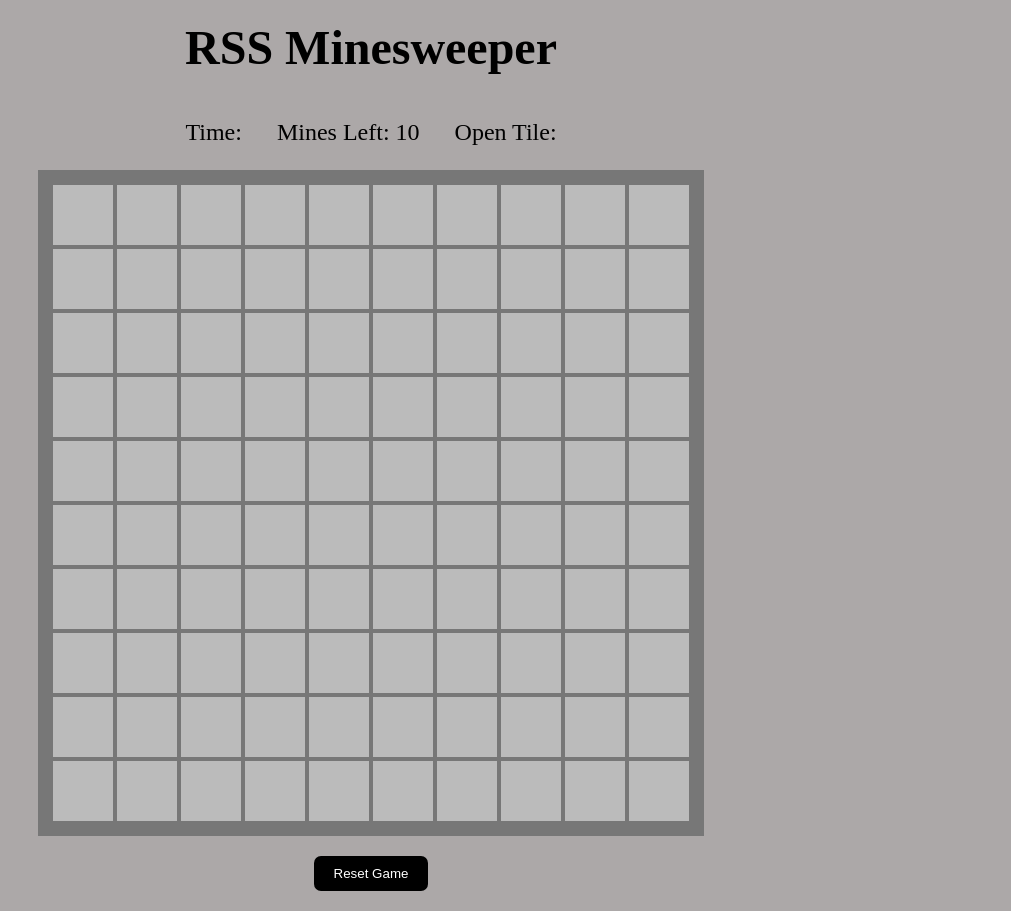
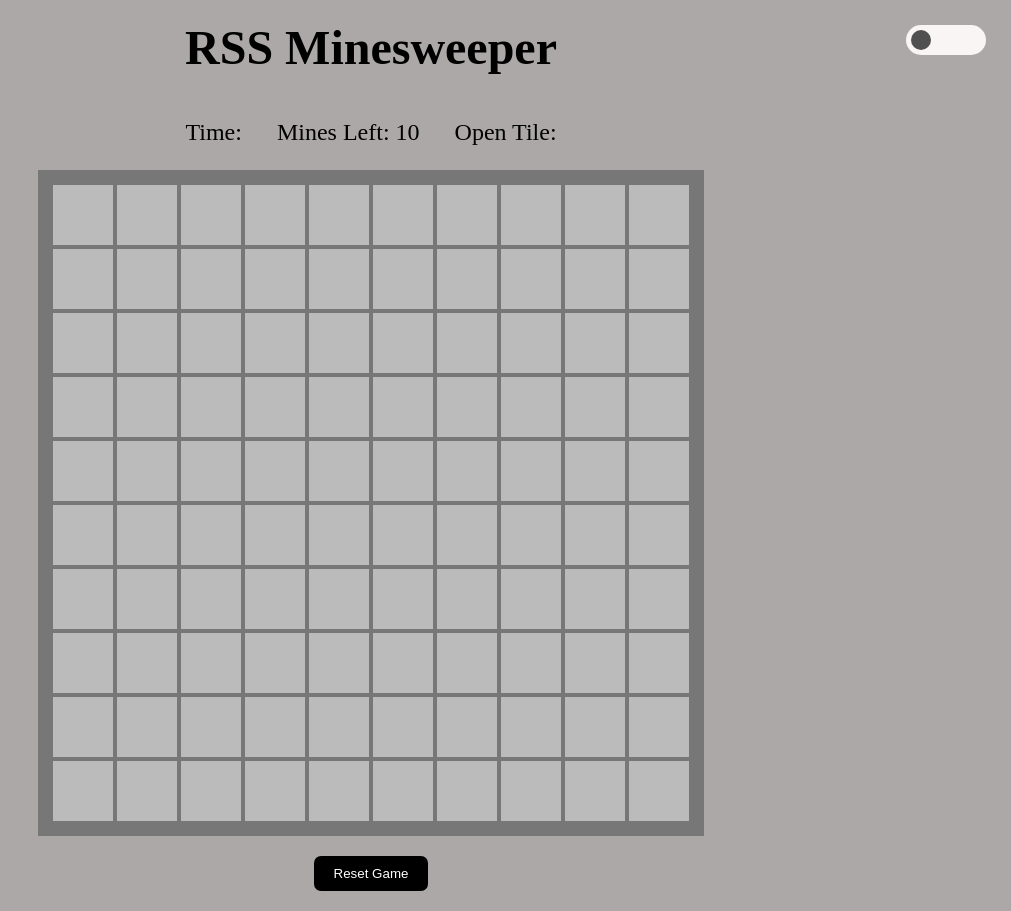
Before and after one commit to bogdanovich231/minesweeper, a website built with webpack: page minesweeper/dist/index.html in a window 1280 px wide. Shown: the whole page, without its empty margins (269-1280 px from the left). Built offline with nearby package versions, Linux system fonts and the light colour scheme.

Commit message:
feat: styles mode light && create toggle mode

```diff
--- a/minesweeper/src/index.js
+++ b/minesweeper/src/index.js
@@ -13,6 +13,9 @@ const sweeperFields = document.createElement("div");
 const sweeperSteps = document.createElement("span");
 const sweeperRestart = document.createElement("button");
 
+const sweeperMode = document.createElement("div");
+const sweeperModeToggle = document.createElement("div");
+
 const boardS = 10;
 const boardMines = 10;
 
@@ -24,7 +27,8 @@ sweeperTimer.className = "sweeper_timer";
 sweeperFields.className = "sweeper_fields";
 sweeperSteps.className = "sweeper_steps";
 sweeperRestart.className = "sweeper_restart";
-
+sweeperMode.className = "sweeper_mode_night"
+sweeperModeToggle.className = "toggle_circle";
 
 sweeperTitle.innerHTML = "RSS Minesweeper";
 sweeperSubtext.innerHTML = "Mines Left: ";
@@ -35,9 +39,11 @@ sweeperRestart.innerHTML = "Reset Game";
 
 
 sweeperFields.append(sweeperTimer, sweeperSubtext, sweeperSteps);
-document.body.append(sweeperTitle, sweeperFields, sweeperBoard);
+document.body.append(sweeperTitle, sweeperMode, sweeperFields, sweeperBoard);
 sweeperSubtext.append(sweeperSpan);
 document.body.append(sweeperRestart);
+sweeperMode.append(sweeperModeToggle);
+
 
 
 export const board = createBoard(boardS, boardMines);
@@ -70,4 +76,10 @@ sweeperRestart.addEventListener("click", () => {
     location.reload();
 });
 
+sweeperMode.addEventListener('click', function () {
+    sweeperModeToggle.classList.toggle('active');
+    sweeperMode.classList.toggle('active');
+    sweeperBoard.classList.toggle('active');
+})
+
 export { sweeperBoard, sweeperSubtext, sweeperTimer, sweeperSteps };
--- a/minesweeper/src/style.css
+++ b/minesweeper/src/style.css
@@ -38,7 +38,6 @@ body {
     display: flex;
     justify-content: center;
     align-items: center;
-    color: white;
     border: 2px solid #BBB;
     user-select: none;
 }
@@ -100,3 +99,47 @@ body {
         margin: 10px;
     }
 }
+
+
+
+.sweeper_mode_night {
+    width: 80px;
+    height: 30px;
+    background-color: #5e5e5e;
+    position: absolute;
+    right: 25px;
+    top: 25px;
+    border-radius: 50px;
+    display: flex;
+    align-items: center;
+    cursor: pointer;
+    transition: .2s;
+}
+
+.sweeper_mode_night.active {
+    background-color: #5e5d5d;
+}
+
+.sweeper_mode_night {
+    background-color: #faf5f5;
+}
+
+.toggle_circle {
+    width: 20px;
+    height: 20px;
+    background-color: rgb(80, 80, 80);
+    border-radius: 50px;
+    margin: 0 5px;
+    position: absolute;
+    left: 0;
+    transition: .2s;
+}
+
+.toggle_circle.active {
+    left: 60%;
+    background-color: #f5f1f1;
+}
+
+.sweeper_board.active {
+    background-color: #f7f7f7;
+}
```
